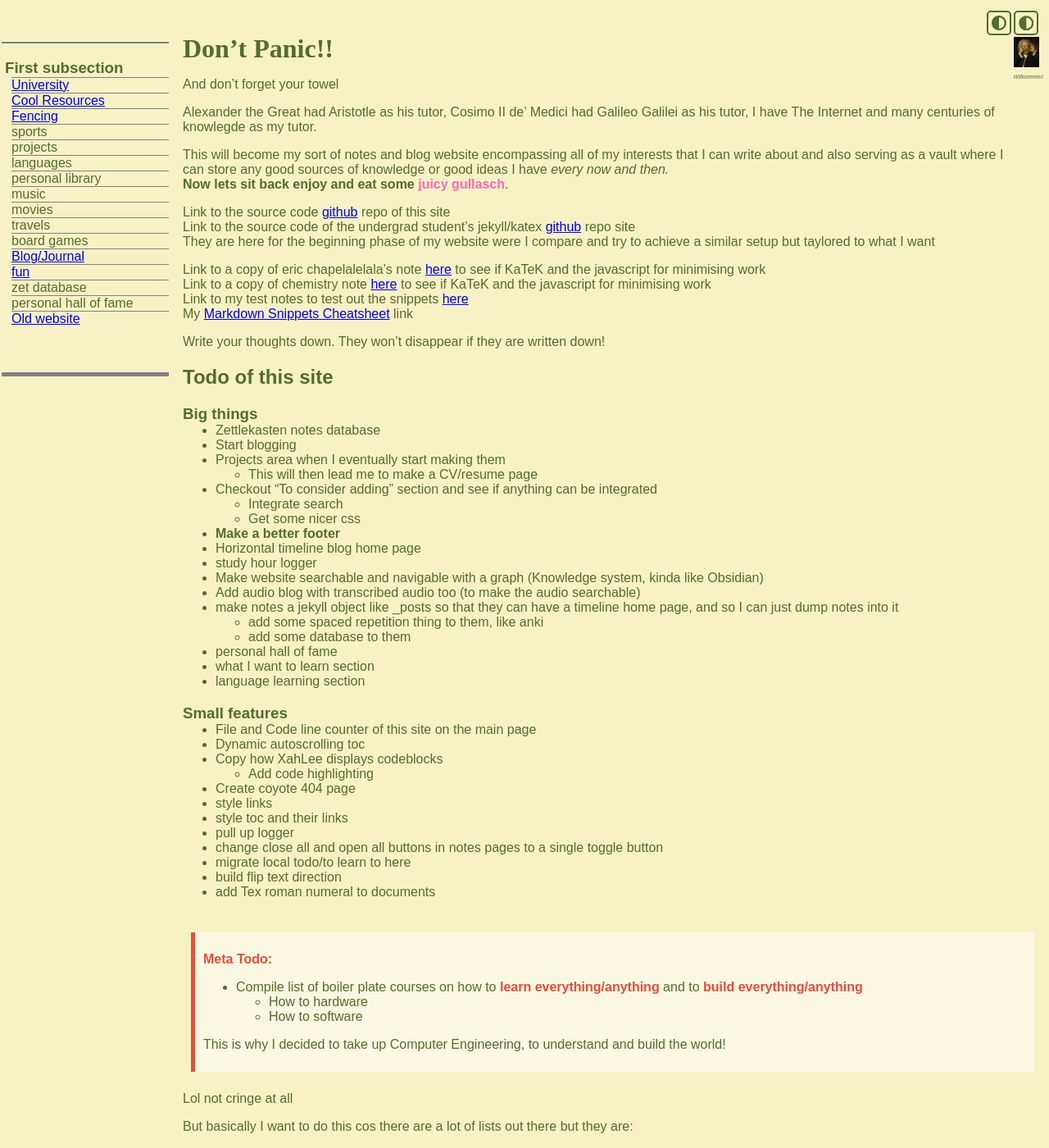
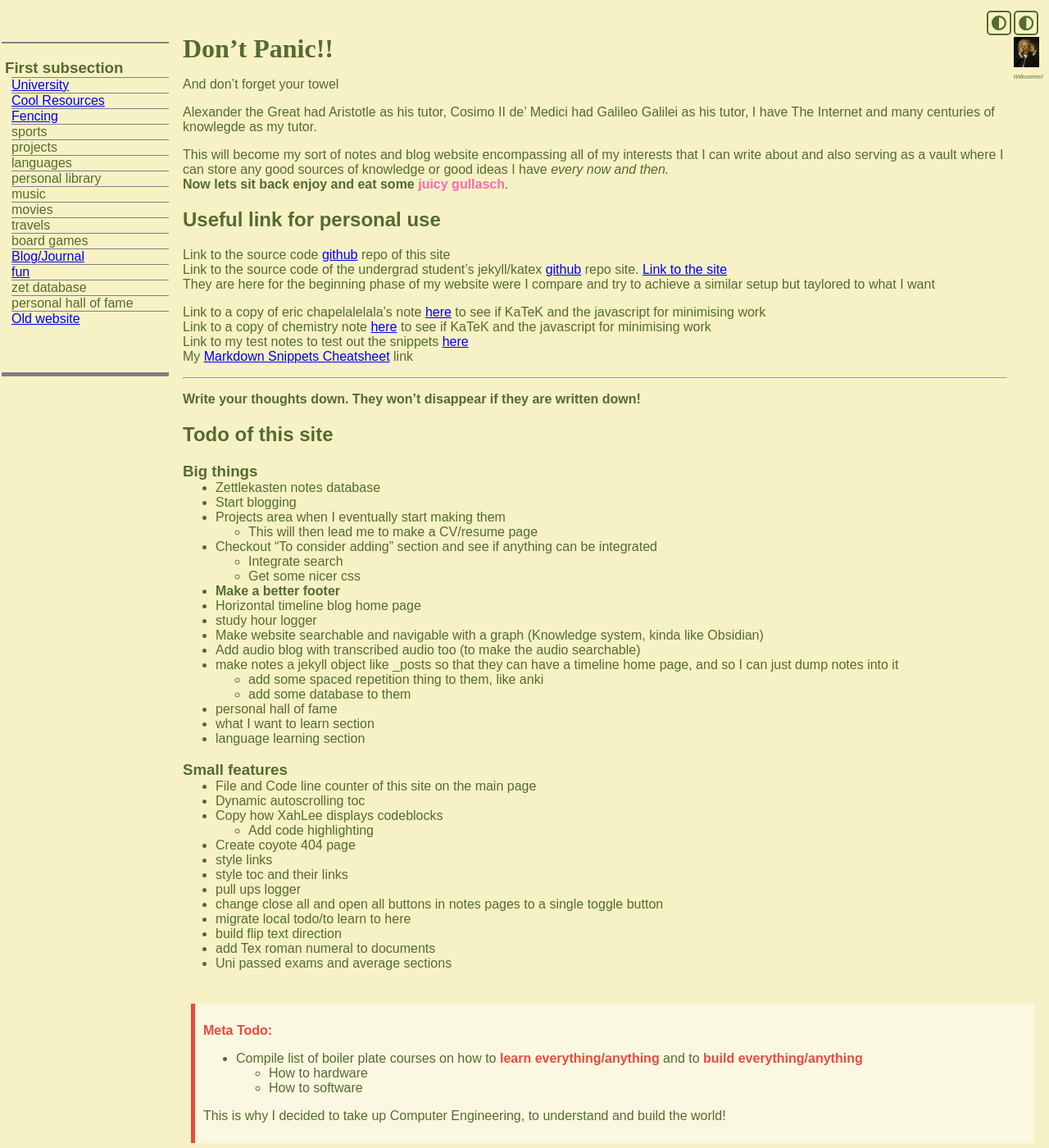
Before and after one commit to GiulianoPalazzi/giulianopalazzi.github.io, a Jekyll site: the page built from index.md, in a window 1280 px wide and 1400 px high. Shown: the whole window at 82% size. Built offline with Jekyll 4.4.1, drawn with Linux system fonts in a browser that asks for light colours; nearby versions of some CDN libraries.

Commit message:
updated home page

```diff
--- a/index.md
+++ b/index.md
@@ -15,8 +15,10 @@ interests that I can write about and also serving as a vault where I can store
 any good sources of knowledge or good ideas I have *every now and then.*\\
 **Now lets sit back enjoy and eat some [juicy gullasch](https://www.google.com/search?gs_ssp=eJzj4tTP1TcwzDI3LTJgdGDw4kgvzclJLE7OAABHzAae&q=gullasch&oq=gullasch&aqs=chrome.1.0i355i512j46i512j0i512l2j46i512j0i10i512l3.4758j1j7&sourceid=chrome&ie=UTF-8){:style="color: hotpink; text-decoration: none"}**.
 
+## Useful link for personal use ##
+
 Link to the source code [github](https://github.com/GiulianoPalazzi/giulianopalazzi.github.io) repo of this site\\
-Link to the source code of the undergrad student's jekyll/katex <a href="https://github.com/eric-chapdelaine/eric-chapdelaine.github.io" target="_blank">github</a> repo site\\
+Link to the source code of the undergrad student's jekyll/katex [github](https://github.com/eric-chapdelaine/eric-chapdelaine.github.io){:target="_blank"} repo site. [Link to the site](https://ericchapdelaine.com/){:target="_blank"}\\
 They are here for the beginning phase of my website were I compare and try to achieve a similar setup but taylored to what I want
 
 Link to a copy of eric chapelalelala's note [here](/notes/math1341) to see if KaTeK and the javascript for minimising work\\
@@ -24,7 +26,9 @@ Link to a copy of chemistry note [here](/uni/chem/the_atom) to see if KaTeK and
 Link to my test notes to test out the snippets [here](/notes/testnote)\\
 My [Markdown Snippets Cheatsheet](/notes/cheatsheet) link
 
-Write your thoughts down. They won't disappear if they are written down!
+---
+
+**Write your thoughts down. They won't disappear if they are written down!**
 
 ## Todo of this site
 
@@ -56,11 +60,12 @@ Write your thoughts down. They won't disappear if they are written down!
 * Create coyote 404 page
 * style links
 * style toc and their links
-* pull up logger
+* pull ups logger
 * change close all and open all buttons in notes pages to a single toggle button
 * migrate local todo/to learn to here
 * build flip text direction
 * add Tex roman numeral to documents
+* Uni passed exams and average sections
 
 </div>
 <div class="bach" style="margin-top: -12px; margin-left: 8px; margin-right: 4px;">
```
